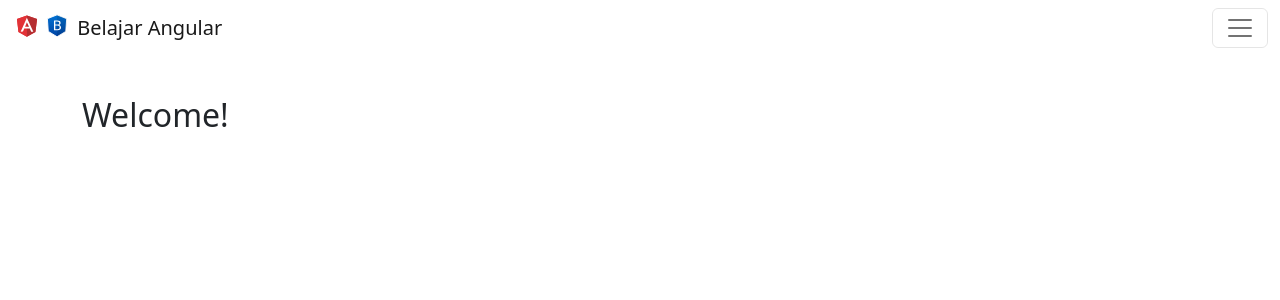
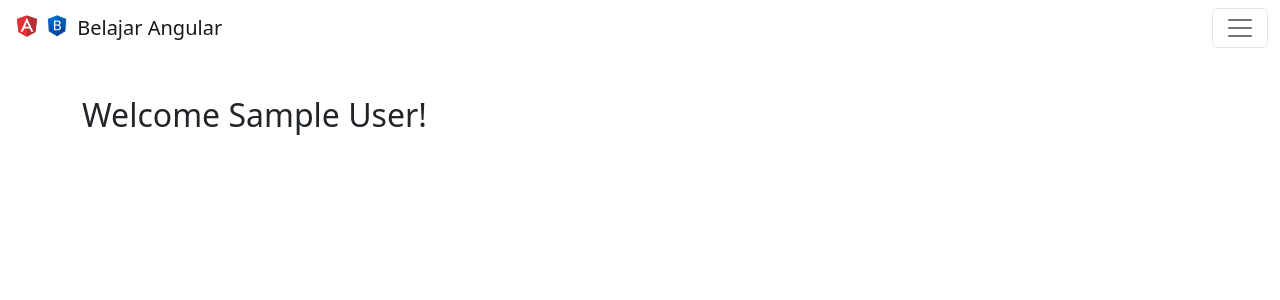
Before and after one commit to Louaykrouna/belajar-angular-login-dashboard, an Angular app: page / in a window 1280 px wide. Shown: the top 300 px of the page. Built offline with nearby package versions, Linux system fonts and the light colour scheme; sample sign-in values are in the browser's storage.

Commit message:
Add Name to Welcome.

```diff
--- a/src/app/welcome/welcome.component.html
+++ b/src/app/welcome/welcome.component.html
@@ -1,7 +1,7 @@
 <div class="container">
     <div class="row pt-5">
         <div class="col">
-            <h2>Welcome!</h2>
+            <h2>Welcome<span *ngIf="userData !== null && userData.name"> {{ userData.name }}</span>!</h2>
         </div>
     </div>
 </div>
--- a/src/app/welcome/welcome.component.ts
+++ b/src/app/welcome/welcome.component.ts
@@ -1,4 +1,5 @@
 import { Component } from '@angular/core';
+import { UserObjType } from '../type/type-interfaces';
 
 @Component({
   selector: 'app-welcome',
@@ -6,5 +7,10 @@ import { Component } from '@angular/core';
   styleUrls: ['./welcome.component.css']
 })
 export class WelcomeComponent {
-
+  userData: null | UserObjType;
+  constructor(){
+    this.userData = null;
+    let tempData = localStorage.getItem('userData');
+    if(tempData) this.userData = JSON.parse(tempData);
+  }
 }
```
